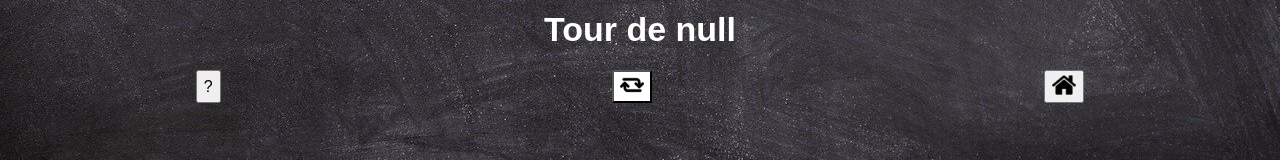
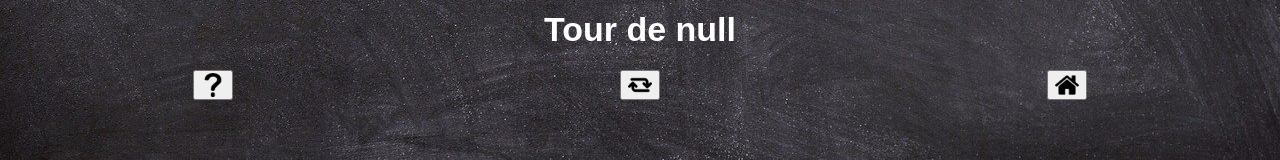
Before and after one commit to Tiphaine-dureau/tic-tac-toe-by-tiphaine, a website: page app/board-game.html in a window 1280 px wide. Shown: the part 577-737 px from the top of the page. Drawn offline with Linux system fonts and the light colour scheme.

Commit message:
boutons page board game

```diff
--- a/app/assets/styles/style.css
+++ b/app/assets/styles/style.css
@@ -59,11 +59,11 @@ footer {
     margin-bottom: 1rem;
 }
 
-.button-next-page:hover, .button-previous-page:hover, .start-again:hover, .btn-menu:hover {
+.button-next-page:hover, .button-previous-page:hover, .start-again:hover, .btn-menu:hover, #modal-rules:hover {
     background-color: #fdffa5;
 }
 
-.button-next-page:active, .button-previous-page:active, .start-again:active, .btn-menu:active {
+.button-next-page:active, .button-previous-page:active, .start-again:active, .btn-menu:active, #modal-rules:active {
     background-color: #b6d881;
 }
 
@@ -157,9 +157,7 @@ HR {
 
 /***** ÉLÉMENTS PAGE DE JEU -  BOARD *****/
 
-.btn-menu{
-    z-index: 2;
-}
+
 
 .board-container {
     display: grid;
@@ -191,20 +189,15 @@ HR {
     border-right: none;
 }
 
-.start-again {
-    background: white;
+.btn-menu, .start-again ,#modal-rules{
     z-index: 2;
 }
 
-#img-start-again, #img-menu{
+#img-start-again, #img-menu, #img-btn-question{
     width: 1.5rem;
     height: 1.5rem;
     z-index: 1;
-}
-
-#modal-rules{
-    font-family: Chalkduster, sans-serif;
-    font-size: 1rem;
+    vertical-align: middle;
 }
 
 .container-btn{
--- a/app/board-game.html
+++ b/app/board-game.html
@@ -33,7 +33,7 @@
     <h2 class="display-player-turn"></h2>
 
     <div class="container-btn">
-        <button id="modal-rules">?</button>
+        <button id="modal-rules"><img src="assets/images/question.png" alt="image bouton ?" id="img-btn-question"></button>
         <button class="start-again" type="button"><img src="assets/images/arrow-reboot-game.png" id="img-start-again"
                                                        alt="image flèche recommencer"></button>
         <button class="btn-menu" type="button"><img src="assets/images/home.png" alt="bouton retour accueil"
```
Also changed, not shown: app/assets/images/question.png (added).
